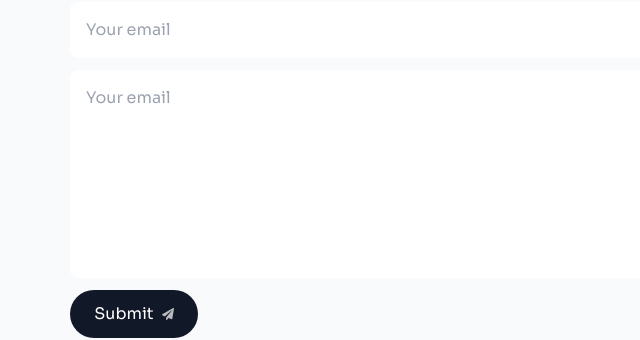
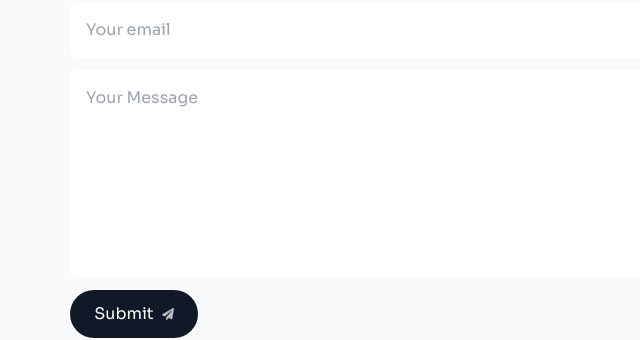
Before and after one commit to abdulrr25/myportfolio, a Next.js app: page / in a window 1280 px wide. Shown: the part 4801-5141 px from the top of the page, without its empty margins (266-906 px from the left). Built offline with nearby package versions, Linux system fonts and the light colour scheme.

Commit message:
api updated

```diff
--- /dev/null
+++ b/src/app/api/contact/route.ts
@@ -0,0 +1,50 @@
+import EmailTemplate from "../../../components/email-template";
+import { Resend } from "resend";
+import * as React from "react";
+import { NextRequest, NextResponse } from "next/server";
+
+const resend = new Resend(process.env.RESEND_API_KEY);
+
+export async function POST(request: NextRequest) {
+  if (!process.env.RESEND_API_KEY) {
+    return NextResponse.json(
+      { success: false, message: "Missing RESEND_API_KEY in environment variables." },
+      { status: 500 }
+    );
+  }
+
+  try {
+    const { senderEmail, message } = await request.json();
+
+    if (!senderEmail || !message) {
+      return NextResponse.json(
+        { success: false, message: "Both email and message are required." },
+        { status: 400 }
+      );
+    }
+
+    const { data, error } = await resend.emails.send({
+      from: "Contact Form <onboarding@resend.dev>",
+      to: "abdulr6503@gmail.com",
+      subject: "Message from contact form",
+      replyTo: senderEmail,
+      react: EmailTemplate({ message, senderEmail }) as React.ReactElement,
+    });
+
+    if (error) {
+      return NextResponse.json({ success: false, message: error.message }, { status: 500 });
+    }
+
+    return NextResponse.json(
+      { success: true, message: "Email sent successfully!", data },
+      { status: 200 }
+    );
+
+  } catch (error) {
+    console.error("Error sending email:", error);
+    return NextResponse.json(
+      { success: false, message: "Internal server error." },
+      { status: 500 }
+    );
+  }
+}
--- a/src/app/api/send/route.ts
+++ /dev/null
@@ -1,31 +0,0 @@
-import EmailTemplate from "../../../components/email-template";
-import { Resend } from "resend";
-import * as React from "react";
-import { NextRequest, NextResponse } from "next/server";
-
-const resend = new Resend(process.env.RESEND_API_KEY);
-
-export async function POST(request: NextRequest) {
-  const { senderEmail, message } = await request.json();
-
-  try {
-    const { data, error } = await resend.emails.send({
-      from: "Contact Form <onboarding@resend.dev>",
-      to: "abdulr6503@gmail.com",
-      subject: "Message from contact form",
-      reply_to: senderEmail,
-      react: EmailTemplate({
-        message: message,
-        senderEmail: senderEmail,
-      }) as React.ReactElement,
-    });
-
-    if (error) {
-      return NextResponse.json({ error });
-    }
-
-    return NextResponse.json({ data });
-  } catch (error) {
-    return NextResponse.json({ error });
-  }
-}
--- a/src/components/contact.tsx
+++ b/src/components/contact.tsx
@@ -9,55 +9,89 @@ import SubmitBtn from "./submit-btn";
 export default function Contact() {
   const { ref } = useSectionInView("#contact");
 
+  // State for form data
+  const [email, setEmail] = useState("");
+  const [message, setMessage] = useState("");
+  const [loading, setLoading] = useState(false);
+  const [success, setSuccess] = useState<string | null>(null);
+  const [error, setError] = useState<string | null>(null);
+
+  // Handle form submission
+  const handleSubmit = async (e: React.FormEvent) => {
+    e.preventDefault();
+    setLoading(true);
+    setError(null);
+    setSuccess(null);
+
+    try {
+      const response = await fetch("/api/contact", {
+        method: "POST",
+        headers: {
+          "Content-Type": "application/json",
+        },
+        body: JSON.stringify({
+          senderEmail: email,
+          message: message,
+        }),
+      });
+
+      const data = await response.json();
+
+      if (!response.ok) {
+        throw new Error(data.message || "Something went wrong.");
+      }
+
+      setSuccess("Message sent successfully!");
+      setEmail("");
+      setMessage("");
+    } catch (err: any) {
+      setError(err.message || "Failed to send message.");
+    } finally {
+      setLoading(false);
+    }
+  };
 
   return (
     <motion.section
       id="contact"
       ref={ref}
       className="mb-20 sm:mb-28 scroll-mt-28 w-[min(100%,38rem)] text-center"
-      initial={{
-        opacity: 0,
-      }}
-      whileInView={{
-        opacity: 1,
-      }}
-      transition={{
-        duration: 1,
-      }}
-      viewport={{
-        once: true,
-      }}
+      initial={{ opacity: 0 }}
+      whileInView={{ opacity: 1 }}
+      transition={{ duration: 1 }}
+      viewport={{ once: true }}
     >
-      <SectionHeading>
-        {"Contact Me"}
-      </SectionHeading>
-
+      <SectionHeading>{"Contact Me"}</SectionHeading>
       <p className="text-gray-700 -mt-6 dark:text-white/80">
         {"Feel free to contact me directly through this form"}
       </p>
 
-      <form
-        className="mt-10 flex flex-col dark:text-black"
-      >
+      <form className="mt-10 flex flex-col dark:text-black" onSubmit={handleSubmit}>
         <input
           className="h-14 px-4 rounded-lg borderBlack dark:bg-white dark:bg-opacity-20 dark:focus:bg-opacity-10 transition-all dark:outline-none"
           name="senderEmail"
           type="email"
           required
           maxLength={500}
-          placeholder={"Your email"}
+          placeholder="Your email"
+          value={email}
+          onChange={(e) => setEmail(e.target.value)}
         />
         <textarea
           className="h-52 my-3 rounded-lg resize-none borderBlack p-4 dark:bg-white dark:bg-opacity-20 dark:focus:bg-opacity-10 transition-all dark:outline-none"
           name="message"
-          placeholder={
-            "Your email"
-          }
+          placeholder="Your Message"
           required
           maxLength={5000}
+          value={message}
+          onChange={(e) => setMessage(e.target.value)}
         />
-        <SubmitBtn text={"Submit"} />
+        <SubmitBtn text={loading ? "Sending..." : "Submit"} />
       </form>
+
+      {/* Display Success or Error Messages */}
+      {success && <p className="text-green-600 mt-4">{success}</p>}
+      {error && <p className="text-red-600 mt-4">{error}</p>}
     </motion.section>
   );
 }
```
